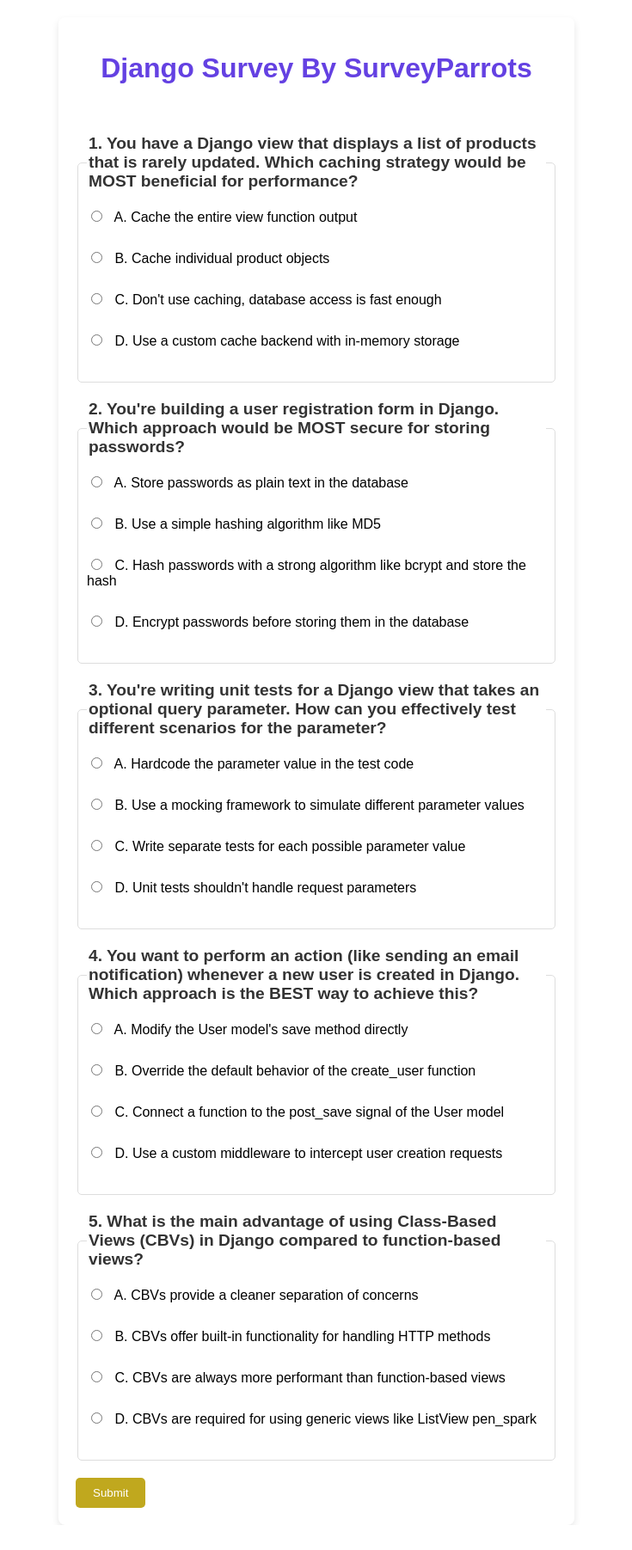
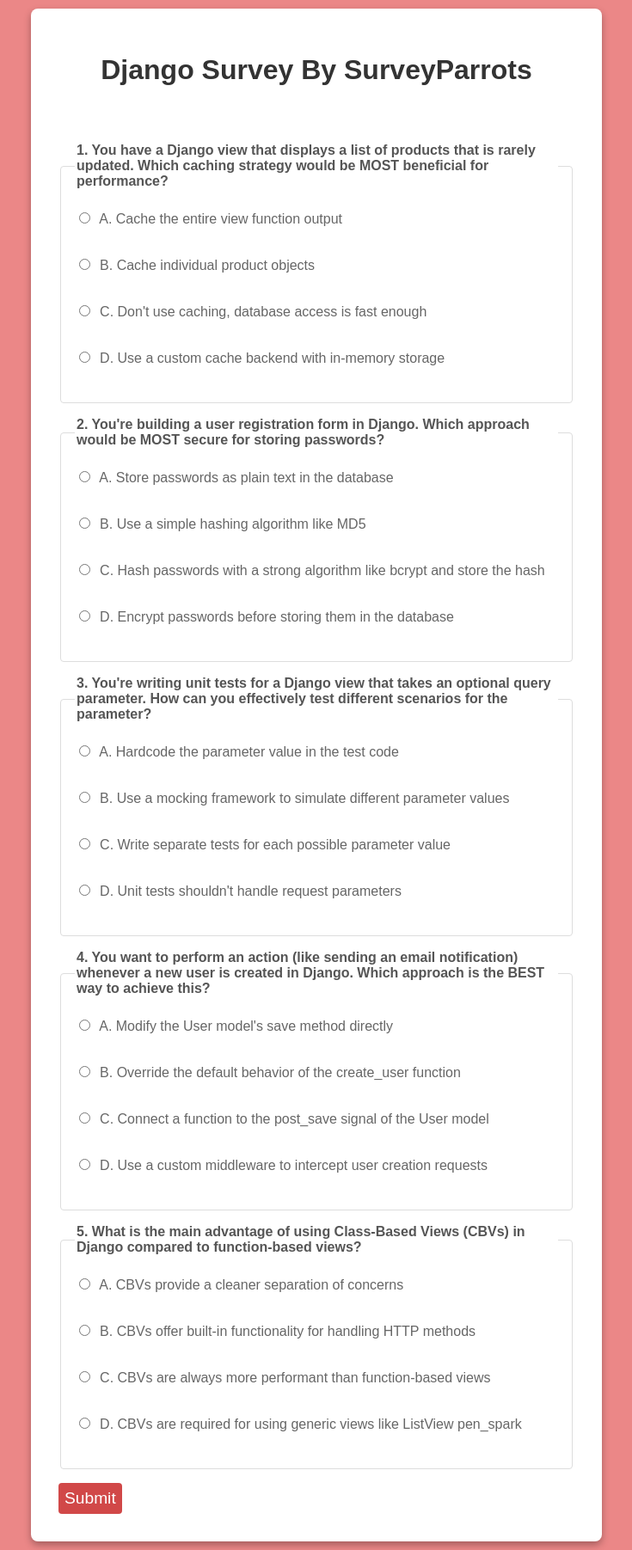
Before and after one commit to bharratgehlot/Django_Polls-Project, a Django app: page /polls/questions/ in a window 1280 px wide. Shown: the whole page at 86% size, without its empty margins (272-1007 px from the left). Before the commit the page ends 1774 px from the top, so only its background shows below. Run offline with Django 5.2, Linux system fonts and the light colour scheme; data comes from the database, SQL or seed files in the repository; parts of the project's set-up code (start-up, migrations or seed data) failed here and were passed over.

Commit message:
Improved Layout

```diff
--- a/polls/static/stylesmain.css
+++ b/polls/static/stylesmain.css
@@ -1,4 +1,4 @@
-
+/*
 body {
   font-family: 'Arial', sans-serif;
   background-color: #ffffff;
@@ -15,11 +15,10 @@
   max-width: 600px;
   padding: 20px;
   box-sizing: border-box;
-  background-color: #fff; /* White background for the container */
+  background-color: #fff;
   border-radius: 8px;
-  box-shadow: 0 4px 8px rgba(0, 0, 0, 0.1); /* Subtle shadow for the container */
-  margin-top: 20px; /* Add margin to separate from the top */
-}
+  box-shadow: 0 4px 8px rgba(0, 0, 0, 0.1);
+  margin-top: 20px;
 
 h1 {
   text-align: center;
@@ -28,7 +27,7 @@
 }
 
 form {
-  margin-top: 20px; /* Add margin to separate the form from the heading */
+  margin-top: 20px;
 }
 
 fieldset {
@@ -71,7 +70,7 @@
   transition: ease-in;
 }
 
-/*For Mobile Devices */
+#For Mobile Devices
 
 @media (max-width: 600px) {
 
@@ -101,3 +100,68 @@
 
 
 }
+ */
+ body {
+  font-family: Arial, sans-serif;
+  background-color: #eb8787;
+  margin: 0;
+  padding: 0;
+  display: flex;
+  justify-content: center;
+  align-items: center;
+}
+
+.container {
+  background: #fff;
+  padding: 2em;
+  border-radius: 8px;
+  box-shadow: 0 4px 8px rgba(0, 0, 0, 0.3);
+  max-width: 600px;
+  width: 100%;
+  margin: 10px;
+}
+
+h1 {
+  text-align: center;
+  color: #333;
+  margin-bottom: 1.5em;
+}
+
+fieldset {
+  border: 1px solid #ddd;
+  padding: 1em;
+  margin-bottom: 1em;
+  border-radius: 4px;
+}
+
+legend {
+  font-weight: bold;
+  color: #555;
+}
+
+label {
+  display: block;
+  margin: 0.5em 0;
+  font-size: 1em;
+  color: #666;
+}
+
+input[type="radio"] {
+  margin-right: 0.5em;
+}
+
+button {
+  display: block;
+  background-color: #d14848;
+  padding: 7px;
+  color: #fff;
+  border: none;
+  border-radius: 4px;
+  font-size: 1.2em;
+  cursor: pointer;
+  transition: background-color 0.3s ease;
+}
+
+button:hover {
+  background-color: #e24040;
+}
--- a/polls/templates/polls/thank_you.html
+++ b/polls/templates/polls/thank_you.html
@@ -8,7 +8,7 @@
 </head>
 <body>
     <div class="container">
-        <h1>Thank You for Your Responses!</h1>
+        <h1>Your Responses is submitted</h1>
         {% for response_summary in responses_summary %}
             <div class="question-summary">
                 <h4>{{ response_summary.question.question_text }}</h4>
```
Also changed, not shown: polls/static/styles_thankyou.css (+10 -18 lines).
